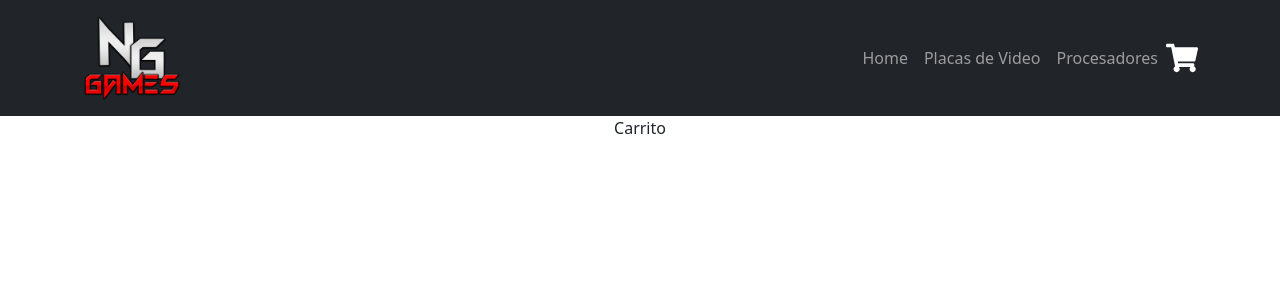
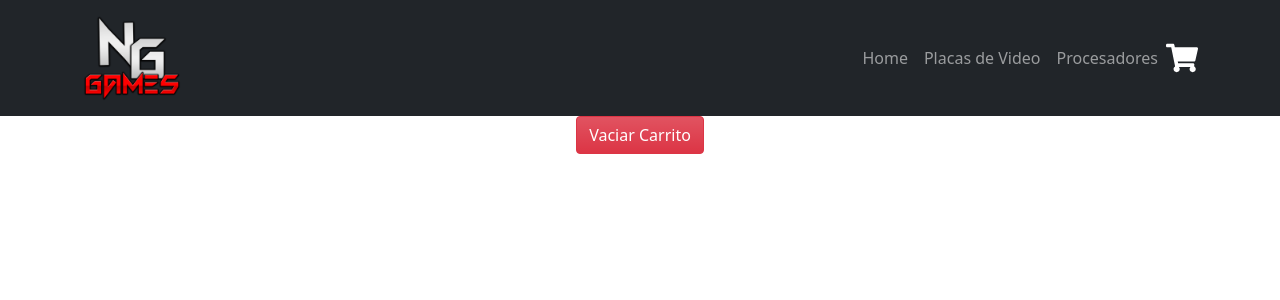
Before and after one commit to Nahuelz08/Proyecto_Ecommerce_React, a React (Vite) app: page /cart in a window 1280 px wide. Shown: the top 300 px of the page. Built offline with nearby package versions, Linux system fonts and the light colour scheme.

Commit message:
agregado CartContext

```diff
--- a/src/App.jsx
+++ b/src/App.jsx
@@ -3,12 +3,14 @@ import NavBar from './components/NavBar/NavBar';
 import ItemListContainer from './components/ItemListContainer/ItemListContainer';
 import ItemDetailContainer from './components/ItemDetailContainer/ItemDetailContainer';
 import Cart from './components/Cart/Cart';
+import CartContextProvider from './components/CartContext/CartContext';
 import 'bootstrap/dist/css/bootstrap.min.css';
 import './styles/style.css'
 
 function App() {
 
 	return (
+		<CartContextProvider>
 			<BrowserRouter>
 				<div className="App">
 					<NavBar />
@@ -36,6 +38,7 @@ function App() {
 					</Routes>
 				</div>
 			</BrowserRouter>
+		</CartContextProvider>
 	);
 }
 
--- a/src/components/Cart/Cart.jsx
+++ b/src/components/Cart/Cart.jsx
@@ -1,11 +1,36 @@
-import React from 'react'
+import React, {useContext} from 'react'
+import { CartContext } from '../CartContext/CartContext'
 
 function Cart() {
+
+    const {cartList, eliminarItem, vaciarCarrito} = useContext(CartContext)
+
     return (
         <div>
             <div className="container">
                 <div className="row justify-content-center">
-                    Carrito
+                    {cartList.map(prod =>
+                    <div className="row" key={prod.id}>
+                        <div className="col-3">
+                            <img src={prod.img} style={{width:150}}></img>
+                        </div>
+                        <div className="col-3">
+                            <h5>{prod.name}</h5>
+                        </div>
+                        <div className="col-3">
+                            <h5>{prod.price}</h5>
+                        </div>
+                        <div className="col-1">
+                            <h5>{prod.cantidad}</h5>
+                        </div>
+                        <div className="col-2">
+                            <button className="btn btn-danger bg-gradient">Eliminar</button>
+                        </div>
+                    </div>
+                    )}
+                    <div className="d-flex justify-content-center">
+                        <button className="btn btn-danger bg-gradient" onClick={vaciarCarrito}>Vaciar Carrito</button>
+                    </div>
                 </div>
             </div>
         </div>
--- /dev/null
+++ b/src/components/CartContext/CartContext.jsx
@@ -0,0 +1,46 @@
+import React, { createContext, useState } from 'react'
+
+export const CartContext = createContext([])
+
+
+const CartContextProvider = ({children}) => {
+
+    const [cartList, setCartList] = useState([])
+
+    function agregarAlCarrito(item){
+
+        const index = cartList.findIndex(i => i.id === item.id)
+
+        if (index > -1) {
+            const oldItem = cartList[index].cantidad
+            cartList.splice(index, 1)
+            setCartList([...cartList, {...item, cantidad: item.cantidad + oldItem}])
+        } else {
+            setCartList([...cartList, item])
+        }
+        console.log(cartList)
+    }
+
+    // function eliminarItem(item) {
+
+    //     }
+    // }
+
+    function vaciarCarrito(){
+        setCartList([])
+    }
+
+
+    return (
+        <CartContext.Provider value={{
+            cartList,
+            agregarAlCarrito,
+            // eliminarItem,
+            vaciarCarrito
+        }}>
+            {children}
+        </CartContext.Provider>
+    )
+}
+
+export default CartContextProvider
--- a/src/components/ItemDetail/ItemDetail.jsx
+++ b/src/components/ItemDetail/ItemDetail.jsx
@@ -1,5 +1,6 @@
-import React, {useState} from 'react'
+import React, {useState, useContext} from 'react'
 import {Link} from "react-router-dom";
+import { CartContext } from '../CartContext/CartContext';
 import ItemCount from '../ItemListContainer/ItemCount'
 import './ItemDetail.css'
 
@@ -7,10 +8,14 @@ function ItemDetail({producto}) {
 
     const [irCarrito, setIrCarrito] = useState(false)
 
+    const {cartList, agregarAlCarrito} = useContext(CartContext)
+
     // Agregar al carrito, muestra por consola la cantidad añadida
     const onAdd = (cantidad) => {
         console.log("Agregaste " + cantidad + " al carrito!")
         setIrCarrito(true)
+        agregarAlCarrito({...producto, cantidad: cantidad})
+        console.log(cartList)
     }
 
     return (
```
Lines whose indentation alone changed are shown as unchanged.
